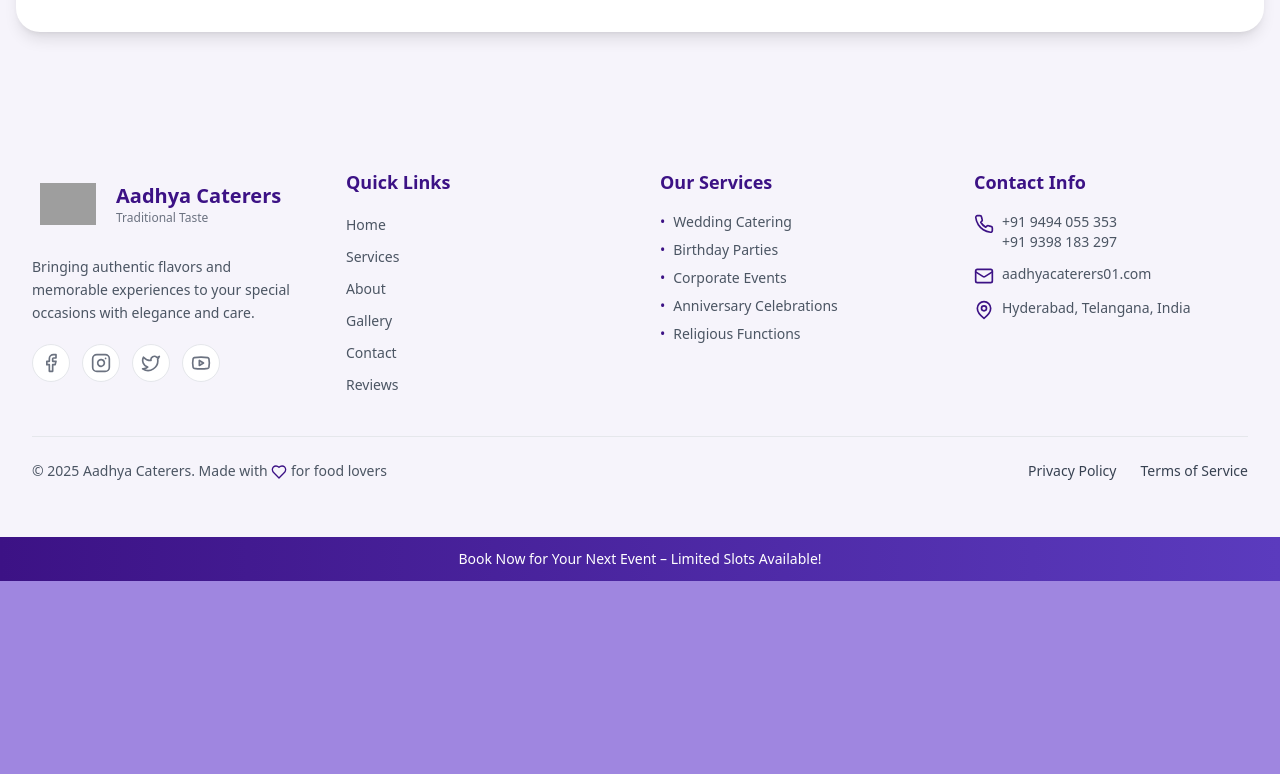
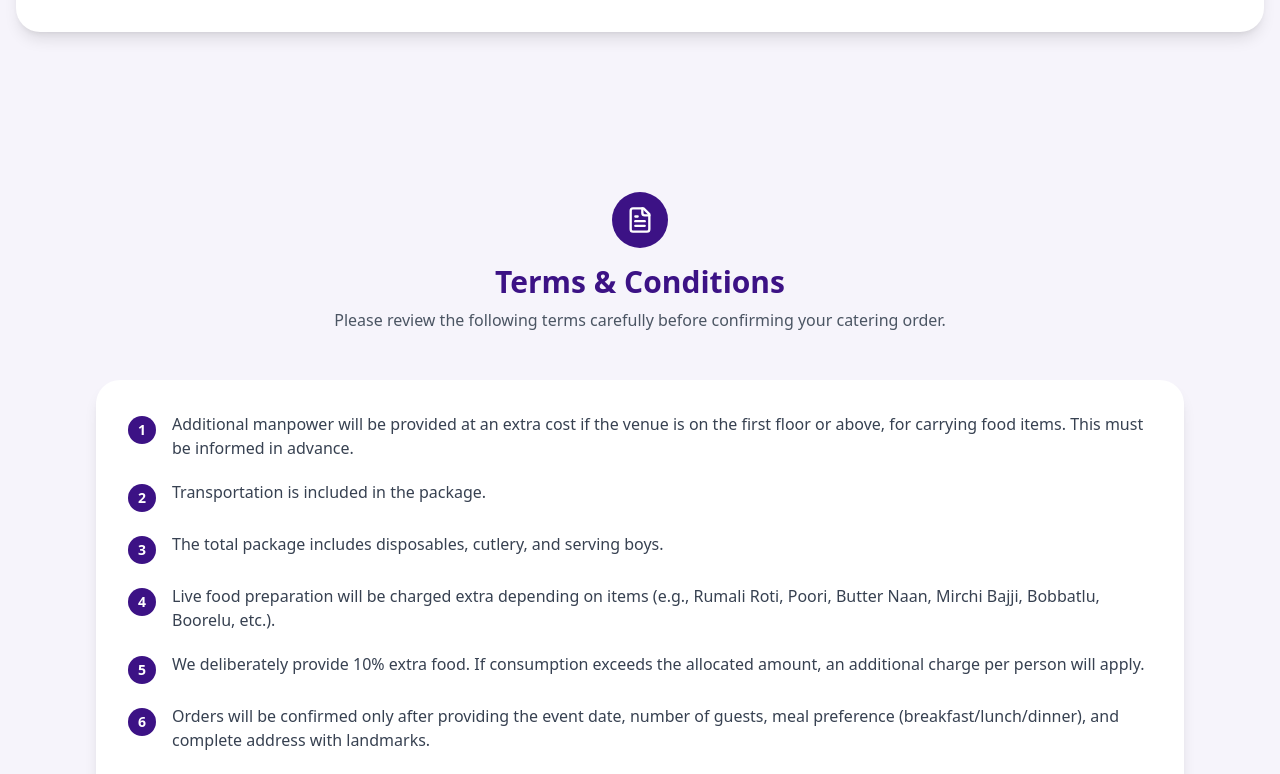
Before and after one commit to Pandu1712/Aadhya-Caterers, a React (Vite) app: page /services/nonveg in a window 1280 px wide. Shown: the part 870-1644 px from the top of the page. Before the commit the page ends 1451 px from the top, so only its background shows below. Built offline with nearby package versions, Linux system fonts and the light colour scheme; grey boxes are pictures that could not be loaded.

Commit message:
All Done

```diff
--- a/src/components/Hero.tsx
+++ b/src/components/Hero.tsx
@@ -125,7 +125,7 @@ const Hero = () => {
       {/* ================= GALLERY SECTION ================= */}
       <About/>
        <Categories/>
-       <TermsAndConditions/>
+
       <Gallery />
 
       <Reviews/>
--- a/src/components/Services.tsx
+++ b/src/components/Services.tsx
@@ -2,6 +2,7 @@ import { useParams, useNavigate } from "react-router-dom";
 import { useState, useEffect } from "react";
 import { Send } from "lucide-react";
 import { categoriesData, Category, Plan } from "../data/menuData";
+import TermsAndConditions from "./TermsAndConditions";
 
 const Services = () => {
   const { categoryId } = useParams<{ categoryId: string }>();
@@ -71,6 +72,7 @@ const Services = () => {
 
   /* ---------------- UI ---------------- */
   return (
+    <>
     <section className="py-12 sm:py-16 lg:py-20 bg-[#F6F4FB]">
       <div className="max-w-7xl mx-auto px-4 mt-8">
 
@@ -145,6 +147,8 @@ const Services = () => {
         )}
       </div>
     </section>
+    <TermsAndConditions/>
+    </>
   );
 };
 
```
